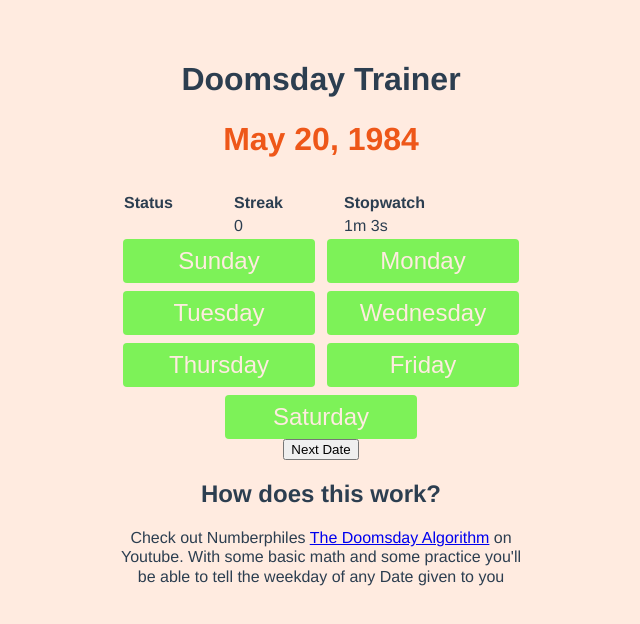
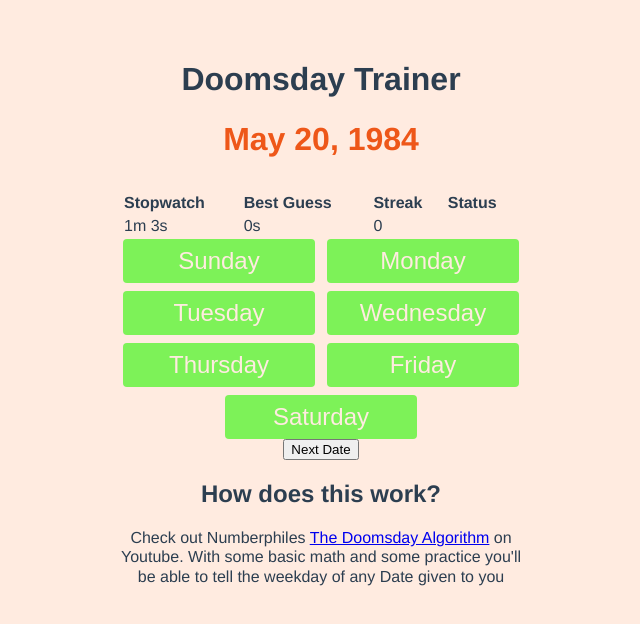
Before and after one commit to MalieJobe/Doomsday-Trainer, a Vue app: page / in a window 1280 px wide. Shown: the top 624 px of the page, without its empty margins (319-959 px from the left). Built offline with nearby package versions, Linux system fonts and the light colour scheme.

Commit message:
Store best guess time

```diff
--- a/src/App.vue
+++ b/src/App.vue
@@ -5,14 +5,13 @@
   >
   <table style="text-align: left; width: 100%">
     <tr>
+      <th scope="col">Stopwatch</th>
+      <th scope="col">Best Guess</th>
+      <th scope="col">Streak</th>
       <th scope="col">Status</th>
-      <th scope="col">Streak</th>
-      <th scope="col">Stopwatch</th>
     </tr>
 
     <tr>
-      <td>{{ status }}</td>
-      <td>{{ streak }}</td>
       <td>
         {{
           stopwatch < 60
@@ -20,6 +19,15 @@
             : Math.floor(stopwatch / 60) + "m " + (stopwatch % 60)
         }}s
       </td>
+      <td>
+        {{
+          bestGuessTime < 60
+            ? bestGuessTime
+            : Math.floor(bestGuessTime / 60) + "m " + (bestGuessTime % 60)
+        }}s
+      </td>
+      <td>{{ streak }}</td>
+      <td>{{ status }}</td>
     </tr>
   </table>
   <div class="weekday_selection">
@@ -53,11 +61,12 @@
 </template>
 
 <script setup lang="ts">
-import { computed, defineComponent, reactive, ref } from "vue";
+import { computed, reactive, ref } from "vue";
 
 const status = ref<"" | "Correct!" | "Incorrect!">("");
 const streak = ref<number>(0);
 const stopwatch = ref<number>(58);
+const bestGuessTime = ref<number>(0);
 const date = ref(getRandomDate(1900, 2100));
 const dateString = computed(() => {
   return date.value.toLocaleString("en-us", {
@@ -67,9 +76,7 @@ const dateString = computed(() => {
   });
 });
 
-let stopWatchInterval;
-
-stopWatchInterval = setInterval(() => {
+const stopWatchInterval = setInterval(() => {
   stopwatch.value += 1;
 }, 1000);
 
@@ -86,8 +93,11 @@ const weekdays = [
 ];
 
 function guess(weekday: number) {
-  if (date.value.getDay() === weekday) status.value = "Correct!";
-  else {
+  if (date.value.getDay() === weekday) {
+    status.value = "Correct!";
+    if (stopwatch.value > bestGuessTime.value)
+      bestGuessTime.value = stopwatch.value;
+  } else {
     wrongGuesses.push(weekday);
     status.value = "Incorrect!";
   }
```
